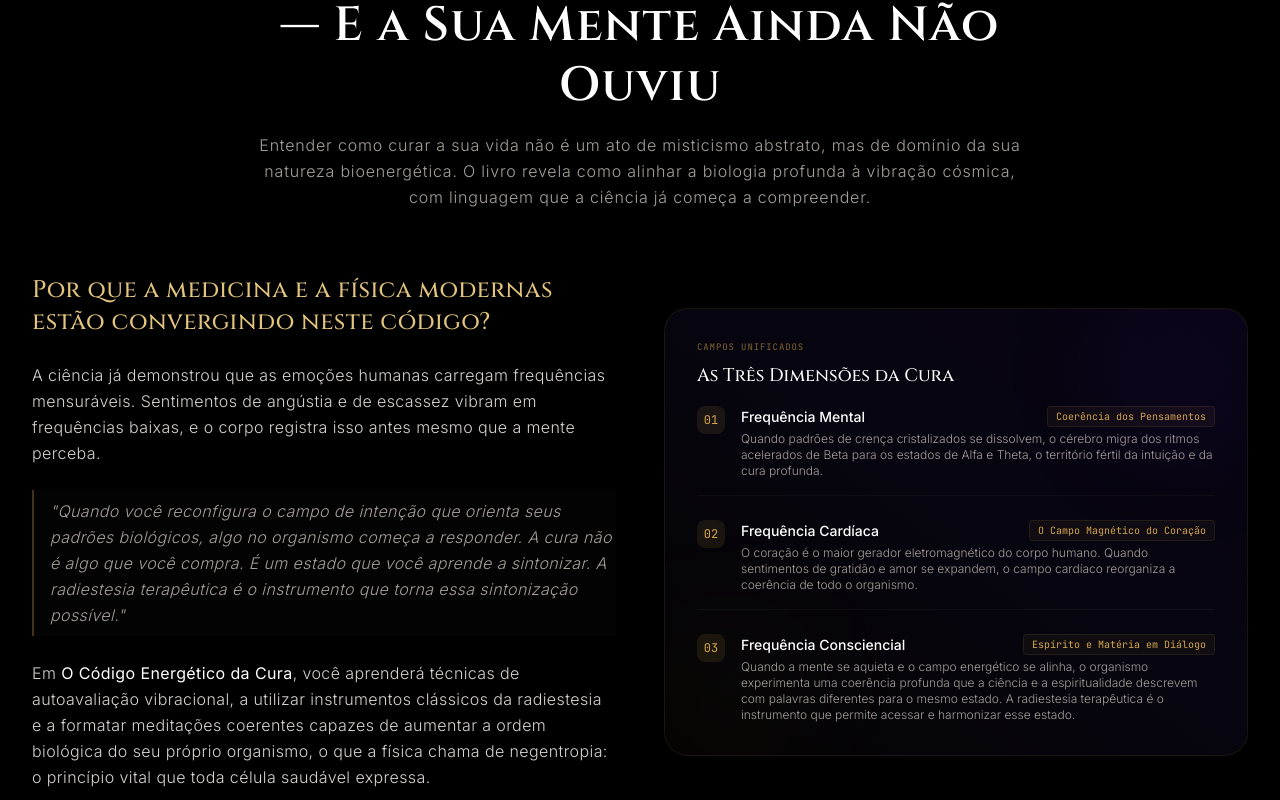
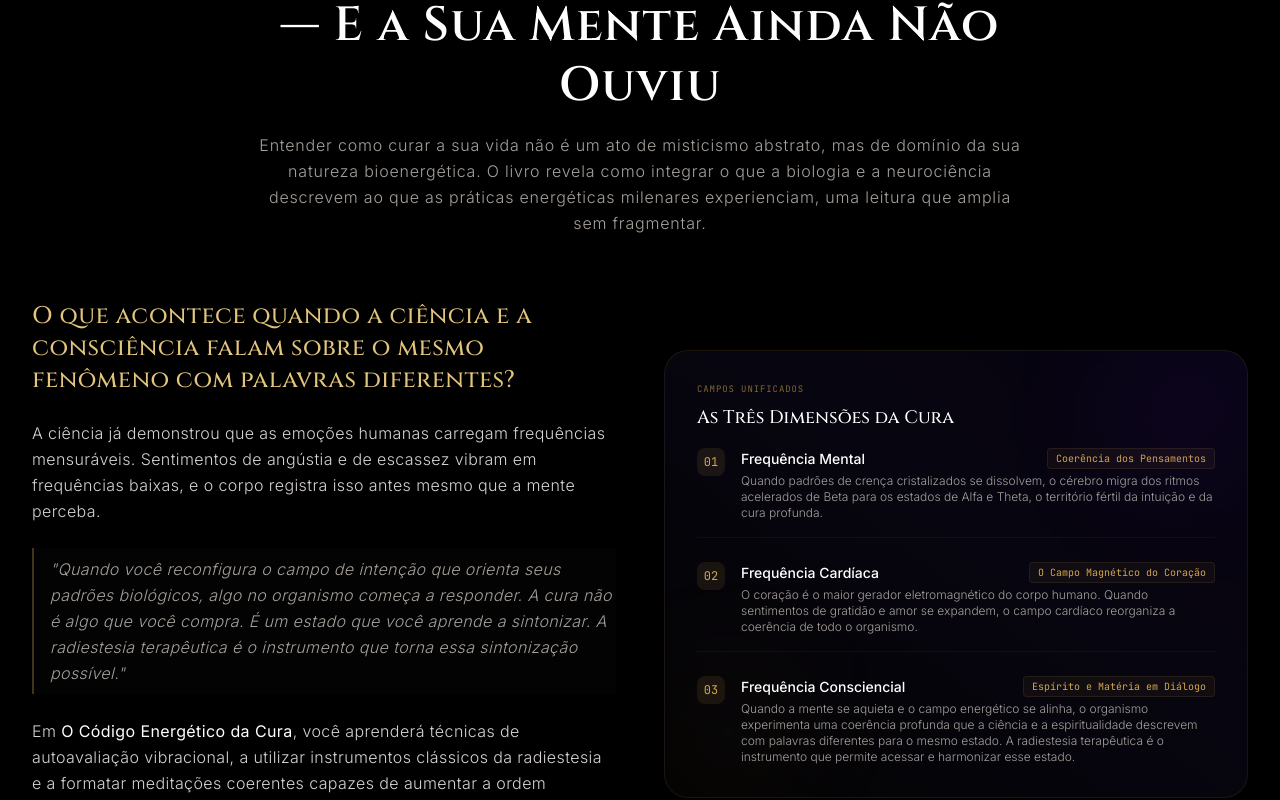
Before and after one commit to dudaalvs44-cyber/dudaalvs, a React (Vite) app: page / in a window 1280 px wide. Shown: the part 792-1592 px from the top of the page. Built offline with nearby package versions, Linux system fonts and the light colour scheme.

Commit message:
style: refine copy and update legal disclaimer
Adjusted narrative copy across components to improve clarity and tone. Updated footer legal text for professional accuracy.

```diff
--- a/src/components/AboutAuthor.tsx
+++ b/src/components/AboutAuthor.tsx
@@ -67,7 +67,7 @@ export default function AboutAuthor() {
               </p>
 
               <p>
-                Neste livro, integra fundamentos científicos, neurociência e comportamento humano às práticas energéticas, apresentando uma abordagem integrativa sobre o poder da mente nos processos de saúde e cura.
+                Neste livro, integra fundamentos científicos, neurociência e comportamento humano às práticas energéticas, apresentando uma abordagem integrativa sobre a relação entre mente, biologia e consciência no caminho do equilíbrio e da expansão.
               </p>
             </div>
 
--- a/src/components/AboutBook.tsx
+++ b/src/components/AboutBook.tsx
@@ -47,7 +47,7 @@ export default function AboutBook() {
           </h2>
 
           <p className="font-sans text-stone-400 text-sm sm:text-base leading-relaxed tracking-wider font-light">
-            Entender como curar a sua vida não é um ato de misticismo abstrato, mas de domínio da sua natureza bioenergética. O livro revela como alinhar a biologia profunda à vibração cósmica, com linguagem que a ciência já começa a compreender.
+            Entender como curar a sua vida não é um ato de misticismo abstrato, mas de domínio da sua natureza bioenergética. O livro revela como integrar o que a biologia e a neurociência descrevem ao que as práticas energéticas milenares experienciam, uma leitura que amplia sem fragmentar.
           </p>
         </div>
 
@@ -57,7 +57,7 @@ export default function AboutBook() {
           {/* Poetic & Deep Scientific Narrative */}
           <div className="space-y-6 text-stone-300 text-sm sm:text-base leading-relaxed tracking-wide font-light">
             <h3 className="font-display text-xl md:text-2xl text-gold-300 font-medium">
-              Por que a medicina e a física modernas estão convergindo neste código?
+              O que acontece quando a ciência e a consciência falam sobre o mesmo fenômeno com palavras diferentes?
             </h3>
 
             <p>
--- a/src/components/Contact.tsx
+++ b/src/components/Contact.tsx
@@ -29,7 +29,7 @@ export default function Contact() {
           </h2>
 
           <p className="font-sans text-stone-400 text-xs sm:text-sm leading-relaxed tracking-wide font-light max-w-lg mx-auto">
-            Tem dúvidas sobre o livro ou deseja agendar um atendimento individual de frequência energética? Clique abaixo para iniciar uma conversa direta de acolhimento.
+            Tem dúvidas sobre o livro ou deseja agendar um atendimento individual de frequência energética? Clique abaixo para iniciar uma conversa com presença e acolhimento.
           </p>
         </div>
 
--- a/src/components/Footer.tsx
+++ b/src/components/Footer.tsx
@@ -42,7 +42,7 @@ export default function Footer() {
               O Código Energético da Cura
             </span>
             <span className="block text-[10px] font-mono">
-              © {currentYear} Viviane Marques De Miranda. Todos os direitos reservados.
+              © {currentYear} Viviane Marques de Miranda. Todos os direitos reservados.
             </span>
           </div>
 
@@ -55,7 +55,7 @@ export default function Footer() {
               <Lock size={10} /> Privacidade Assegurada
             </a>
             <div className="flex items-center gap-1 select-none text-gold-500/60 font-semibold">
-              <Shield size={10} /> Criptografia Quântica
+              <Shield size={10} /> Pagamento 100% Seguro
             </div>
           </div>
 
```
